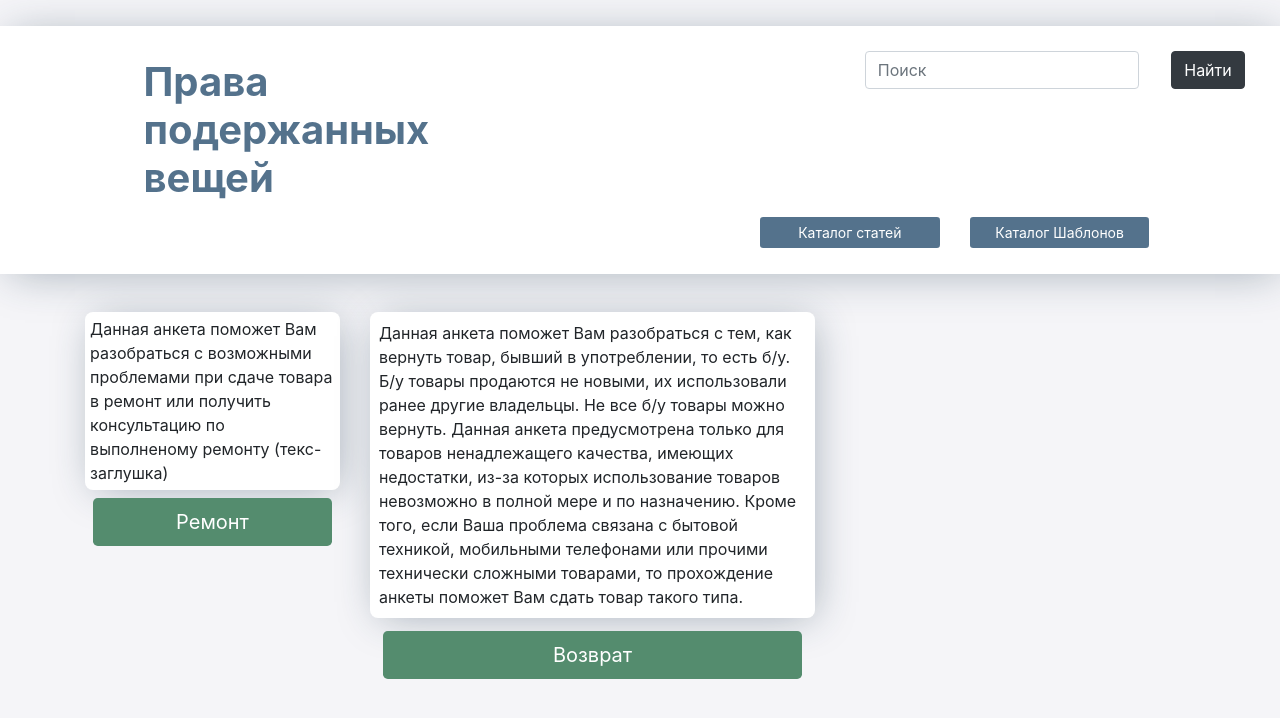
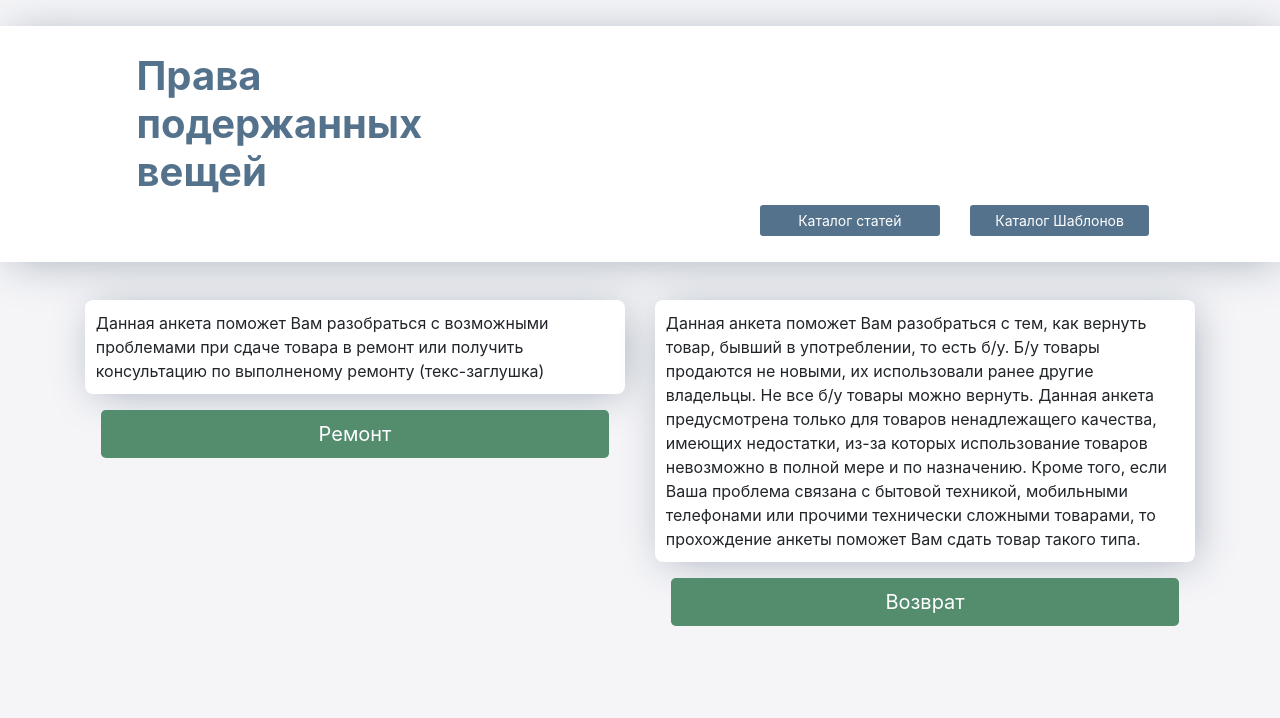
Before and after one commit to IvanMIU1c/consPlus, a Django app: page / in a window 1280 px wide. Shown: the top 718 px of the page. Run offline with Django 4.2, Linux system fonts and the light colour scheme.

Commit message:
const button in head

```diff
--- a/consultant_PLUS/cons_plus/static/css/style.css
+++ b/consultant_PLUS/cons_plus/static/css/style.css
@@ -1,5 +1,5 @@
 .text-style{
-    color: #54728c;
+    color:  #54728c ;
 }
 .text-left{
 	text-align: left;
@@ -36,10 +36,20 @@
 	background-color: #54728c !important;
 	color: white !important;
 }
+.btn-style-3, .btn-style-3:active, .btn-style-3:focus{
+	background-color: white ;
+	border: 0;
+	box-shadow: none;
+	outline: 0;
+}
 
-.btn-home{
 
-}
+
+
+
+
+
+
 
 .blok{
 	margin: 3%;
--- a/consultant_PLUS/cons_plus/templates/all_articles.html
+++ b/consultant_PLUS/cons_plus/templates/all_articles.html
@@ -21,11 +21,12 @@
 <div class="menu">
     <div class="row">
         <div class="col-lg-4 offset-lg-1">
-            <button class="btn" onclick="goHome()"><h1 class="text-style text-left"> <strong>Права подержанных вещей</strong></button>
+            <button class="btn-style-3" onclick="goHome()"><h1 class="text-style text-left"> <strong>Права подержанных вещей</strong></button>
         </div>
 
         <div class="col-lg-4 offset-lg-3">
 
+                <!--
                     <form class="form-inline">
                         <div class="form-group lg-7">
                             <input type="text" class="form-control" name="search" placeholder="Поиск">
@@ -34,6 +35,8 @@
                             <button type="submit button" class="btn btn-dark">Найти</button>
                         </div>
                     </form>
+                -->
+
             </div>
         </div>
 
--- a/consultant_PLUS/cons_plus/templates/all_docs.html
+++ b/consultant_PLUS/cons_plus/templates/all_docs.html
@@ -21,11 +21,12 @@
 <div class="menu">
     <div class="row">
         <div class="col-lg-4 offset-lg-1">
-            <button class="btn" onclick="goHome()"><h1 class="text-style text-left"> <strong>Права подержанных вещей</strong></button>
+            <button class="btn-style-3" onclick="goHome()"><h1 class="text-style text-left"> <strong>Права подержанных вещей</strong></button>
         </div>
 
         <div class="col-lg-4 offset-lg-3">
 
+                <!--
                     <form class="form-inline">
                         <div class="form-group lg-7">
                             <input type="text" class="form-control" name="search" placeholder="Поиск">
@@ -34,6 +35,8 @@
                             <button type="submit button" class="btn btn-dark">Найти</button>
                         </div>
                     </form>
+                -->
+
             </div>
         </div>
 
--- a/consultant_PLUS/cons_plus/templates/base.html
+++ b/consultant_PLUS/cons_plus/templates/base.html
@@ -43,11 +43,12 @@
     <div class="menu">
         <div class="row">
             <div class="col-lg-4 offset-lg-1">
-                <button class="btn" onclick="goHome()"><h1 class="text-style text-left"> <strong>Права подержанных вещей</strong></button>
+                <button class="btn-style-3" onclick="goHome()"><h1 class="text-style text-left"> <strong>Права подержанных вещей</strong></button>
             </div>
 
             <div class="col-lg-4 offset-lg-3">
 
+                <!--
                     <form class="form-inline">
                         <div class="form-group lg-7">
                             <input type="text" class="form-control" name="search" placeholder="Поиск">
@@ -56,6 +57,8 @@
                             <button type="submit button" class="btn btn-dark">Найти</button>
                         </div>
                     </form>
+                -->
+
                 </div>
             </div>
 
--- a/consultant_PLUS/cons_plus/templates/home.html
+++ b/consultant_PLUS/cons_plus/templates/home.html
@@ -23,11 +23,12 @@
     <div class="menu">
         <div class="row">
             <div class="col-lg-4 offset-lg-1">
-                <button class="btn" onclick="goHome()"><h1 class="text-style text-left"> <strong>Права подержанных вещей</strong></button>
+                <button class="btn-style-3" onclick="goHome()"><h1 class="text-style text-left"> <strong>Права подержанных вещей</strong></button>
             </div>
 
             <div class="col-lg-4 offset-lg-3">
 
+                <!--
                     <form class="form-inline">
                         <div class="form-group lg-7">
                             <input type="text" class="form-control" name="search" placeholder="Поиск">
@@ -36,6 +37,8 @@
                             <button type="submit button" class="btn btn-dark">Найти</button>
                         </div>
                     </form>
+                -->
+
                 </div>
             </div>
 
@@ -51,7 +54,7 @@
 
     <div class="container">
         <div class="row">
-            <div class="col-lg-3 ">
+            <div class="col-lg-6 ">
                 <div class="blok-description">
                     Данная анкета поможет Вам разобраться с возможными проблемами при сдаче товара в ремонт или получить консультацию по выполненому ремонту (текс-заглушка)
                 </div>
@@ -59,7 +62,7 @@
                     <button type="button"class="btn btn-style-1 btn-lg btn-block" onclick="window.location.href = 'repair/question/18/'">Ремонт</button>
                 </div>
             </div>
-            <div class="col-lg-5 ">
+            <div class="col-lg-6 ">
                 <div class="blok-description">
                     Данная анкета поможет Вам разобраться с тем, как вернуть товар, бывший в употреблении, то есть б/у. Б/у товары продаются не новыми, их использовали ранее другие владельцы. Не все б/у товары можно вернуть. Данная анкета предусмотрена только для товаров ненадлежащего качества, имеющих недостатки, из-за которых использование товаров невозможно в полной мере и по назначению. Кроме того, если Ваша проблема связана с бытовой техникой, мобильными телефонами или прочими технически сложными товарами, то прохождение анкеты поможет Вам сдать товар такого типа.
                 </div>
--- a/consultant_PLUS/cons_plus/templates/solution.html
+++ b/consultant_PLUS/cons_plus/templates/solution.html
@@ -20,11 +20,12 @@
             <div class="menu">
                 <div class="row">
                     <div class="col-lg-4 offset-lg-1">
-                        <button class="btn" onclick="goHome()"><h1 class="text-style text-left"> <strong>Права подержанных вещей</strong></button>
+                        <button class="btn-style-3" onclick="goHome()"><h1 class="text-style text-left"> <strong>Права подержанных вещей</strong></button>
                     </div>
 
                     <div class="col-lg-4 offset-lg-3">
 
+                <!--
                     <form class="form-inline">
                         <div class="form-group lg-7">
                             <input type="text" class="form-control" name="search" placeholder="Поиск">
@@ -33,6 +34,8 @@
                             <button type="submit button" class="btn btn-dark">Найти</button>
                         </div>
                     </form>
+                -->
+
                     </div>
                 </div>
             </div>
--- a/consultant_PLUS/cons_plus/templates/tag_search.html
+++ b/consultant_PLUS/cons_plus/templates/tag_search.html
@@ -21,11 +21,12 @@
 <div class="menu">
     <div class="row">
         <div class="col-lg-4 offset-lg-1">
-            <button class="btn" onclick="goHome()"><h1 class="text-style text-left"> <strong>Права подержанных вещей</strong></button>
+            <button class="btn-style-3" onclick="goHome()"><h1 class="text-style text-left"> <strong>Права подержанных вещей</strong></button>
         </div>
 
         <div class="col-lg-4 offset-lg-3">
 
+                <!--
                     <form class="form-inline">
                         <div class="form-group lg-7">
                             <input type="text" class="form-control" name="search" placeholder="Поиск">
@@ -34,6 +35,7 @@
                             <button type="submit button" class="btn btn-dark">Найти</button>
                         </div>
                     </form>
+                -->
             </div>
         </div>
 
--- a/consultant_PLUS/cons_plus/templates/tag_search_results.html
+++ b/consultant_PLUS/cons_plus/templates/tag_search_results.html
@@ -21,11 +21,13 @@
 <div class="menu">
     <div class="row">
         <div class="col-lg-4 offset-lg-1">
-            <button class="btn" onclick="goHome()"><h1 class="text-style text-left"> <strong>Права подержанных вещей</strong></button>
+            <button class="btn-style-3" onclick="goHome()"><h1 class="text-style text-left"> <strong>Права подержанных вещей</strong></button>
         </div>
 
         <div class="col-lg-4 offset-lg-3">
 
+
+                            <!--
                     <form class="form-inline">
                         <div class="form-group lg-7">
                             <input type="text" class="form-control" name="search" placeholder="Поиск">
@@ -34,6 +36,8 @@
                             <button type="submit button" class="btn btn-dark">Найти</button>
                         </div>
                     </form>
+                -->
+
             </div>
         </div>
 
```
Also changed, not shown: consultant_PLUS/cons_plus/templates/question.html (+5 -3 lines). Lines whose indentation alone changed are shown as unchanged.
